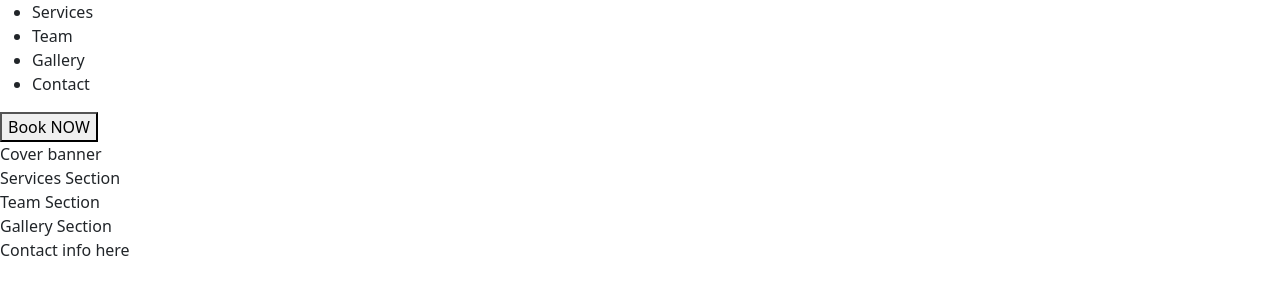
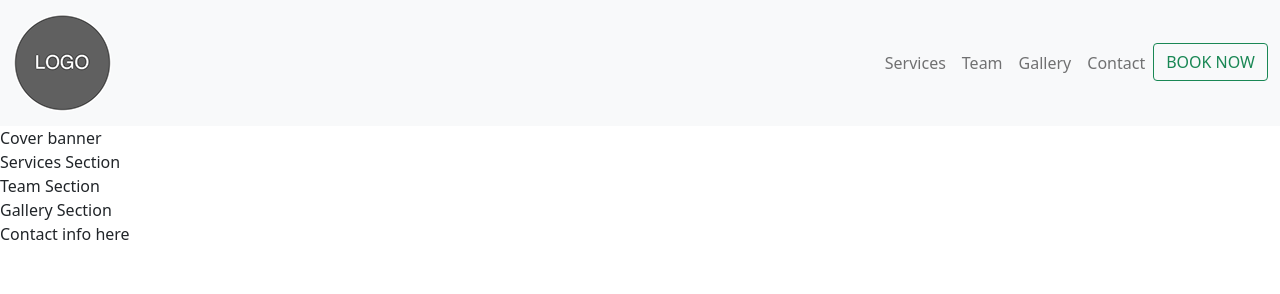
Before and after one commit to rocioferreiro/SEG3125Lab04, a plain HTML site: page index.html in a window 1280 px wide. Drawn offline with nearby package versions, Linux system fonts and the light colour scheme.

Commit message:
Style nav

```diff
--- a/index.html
+++ b/index.html
@@ -10,19 +10,39 @@
   <link href="https://cdn.jsdelivr.net/npm/bootstrap@5.1.3/dist/css/bootstrap.min.css" rel="stylesheet"
     integrity="sha384-1BmE4kWBq78iYhFldvKuhfTAU6auU8tT94WrHftjDbrCEXSU1oBoqyl2QvZ6jIW3" crossorigin="anonymous">
 
-  <title>Hello, world!</title>
+  <title>Salon Name: Home</title>
 </head>
 
 <body>
   <div class="containter">
-    <nav>
-      <ul>
-        <li>Services</li>
-        <li>Team</li>
-        <li>Gallery</li>
-        <li>Contact</li>
+    <nav class="navbar navbar-expand-lg navbar-light bg-light">
+      <div class="container-fluid">
+      <a class="navbar-brand" href=""><img src="assetts/imgs/logo.png" /></a>
+      <ul class="navbar-nav ms-auto">
+
+        <li class="nav-item">
+          <a class="nav-link" href="#">Services</a>
+        </li>
+
+        <li class="nav-item">
+          <a class="nav-link" href="#">Team</a>
+        </li>
+
+        <li class="nav-item">
+          <a class="nav-link" href="#">Gallery</a>
+        </li>
+
+        <li class="nav-item">
+          <a class="nav-link" href="#">Contact</a>
+        </li>
+
+        <li class="nav-item">
+          <button class="btn btn-outline-success">BOOK NOW</button>
+        </li>
+
       </ul>
-      <button>Book NOW</button>
+
+    </div>
     </nav>
 
 <div>
```
Also changed, not shown: README.md, assetts/imgs/logo.png (added).
